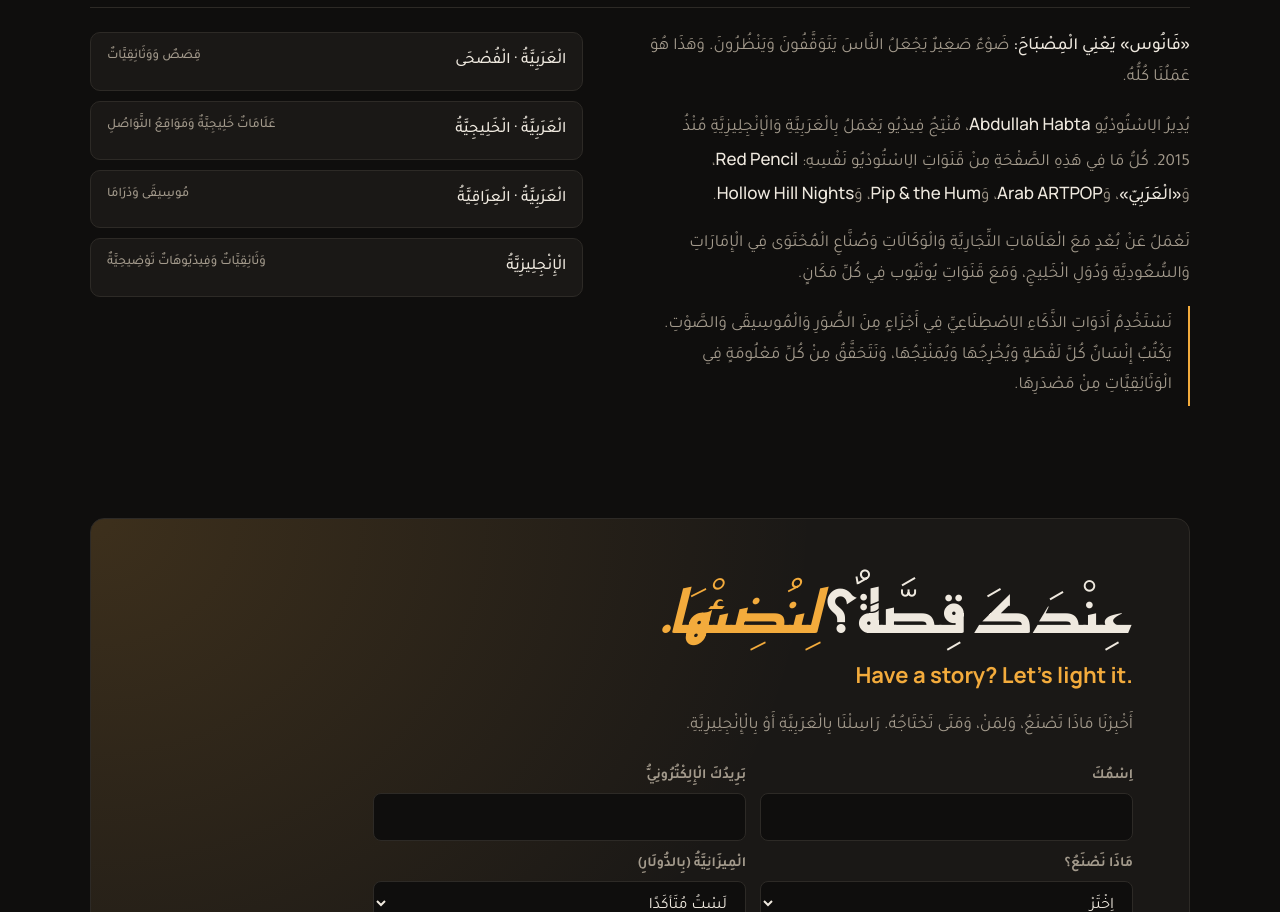
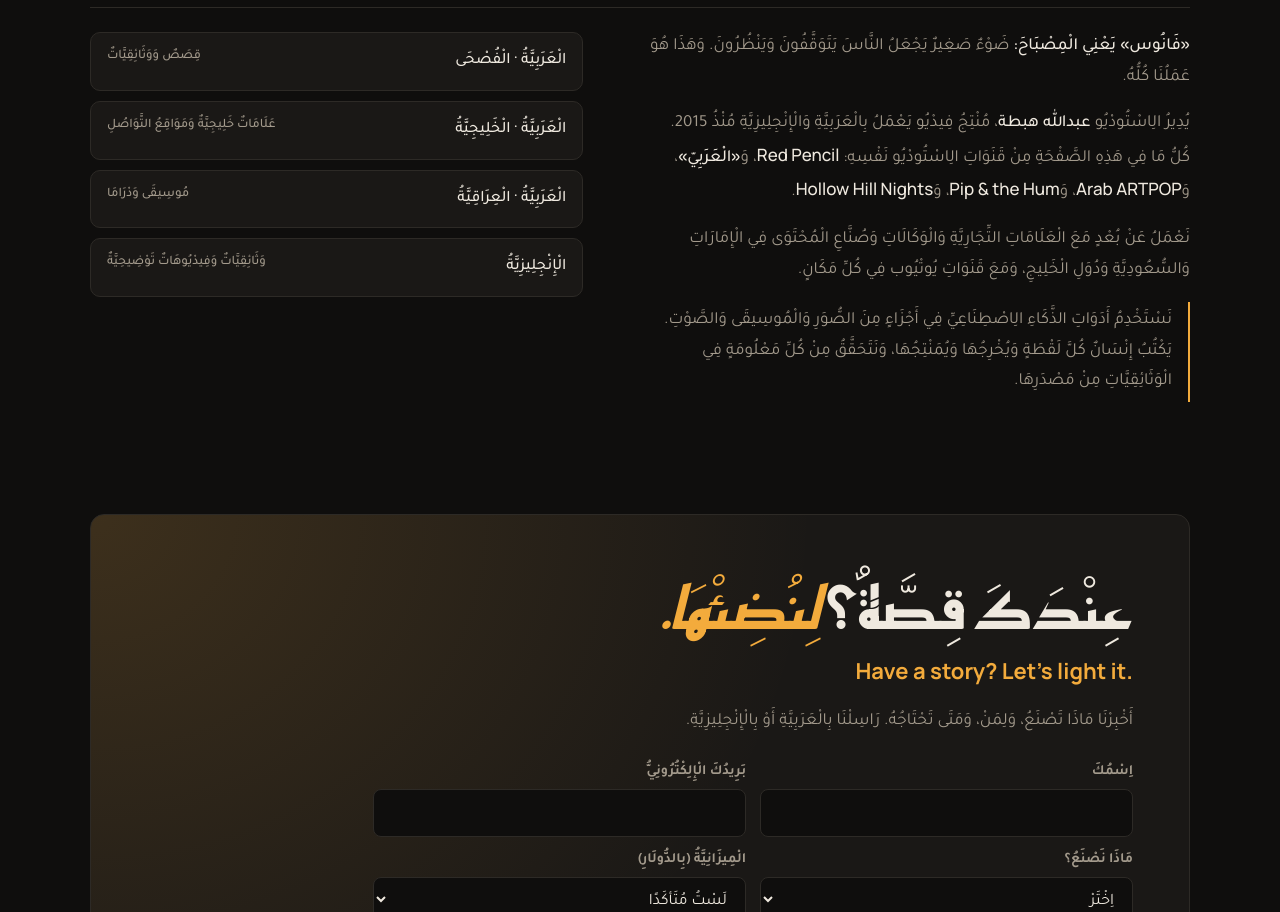
Before and after one commit to marvinhabta/fanusstudio-site, a plain HTML site: page ar/index.html in a window 1280 px wide. Shown: the part 4044-4956 px from the top of the page. Drawn offline with Linux system fonts and the light colour scheme.

Commit message:
Add files via upload

```diff
--- a/ar/index.html
+++ b/ar/index.html
@@ -173,7 +173,7 @@
   <div class="split">
     <div>
       <p><b>«فَانُوس» يَعْنِي الْمِصْبَاحَ:</b> ضَوْءٌ صَغِيرٌ يَجْعَلُ النَّاسَ يَتَوَقَّفُونَ وَيَنْظُرُونَ. وَهَذَا هُوَ عَمَلُنَا كُلُّهُ.</p>
-      <p>يُدِيرُ الِاسْتُودْيُو <b class="en">Abdullah Habta</b>، مُنْتِجُ فِيدْيُو يَعْمَلُ بِالْعَرَبِيَّةِ وَالْإِنْجِلِيزِيَّةِ مُنْذُ 2015. كُلُّ مَا فِي هَذِهِ الصَّفْحَةِ مِنْ قَنَوَاتِ الِاسْتُودْيُو نَفْسِهِ: <b class="en">Red Pencil</b>، وَ<b>«الْعَرَبِيّ»</b>، وَ<b class="en">Arab ARTPOP</b>، وَ<b class="en">Pip &amp; the Hum</b>، وَ<b class="en">Hollow Hill Nights</b>.</p>
+      <p>يُدِيرُ الِاسْتُودْيُو <b>عبدالله هبطة</b>، مُنْتِجُ فِيدْيُو يَعْمَلُ بِالْعَرَبِيَّةِ وَالْإِنْجِلِيزِيَّةِ مُنْذُ 2015. كُلُّ مَا فِي هَذِهِ الصَّفْحَةِ مِنْ قَنَوَاتِ الِاسْتُودْيُو نَفْسِهِ: <b class="en">Red Pencil</b>، وَ<b>«الْعَرَبِيّ»</b>، وَ<b class="en">Arab ARTPOP</b>، وَ<b class="en">Pip &amp; the Hum</b>، وَ<b class="en">Hollow Hill Nights</b>.</p>
       <p>نَعْمَلُ عَنْ بُعْدٍ مَعَ الْعَلَامَاتِ التِّجَارِيَّةِ وَالْوَكَالَاتِ وَصُنَّاعِ الْمُحْتَوَى فِي الْإِمَارَاتِ وَالسُّعُودِيَّةِ وَدُوَلِ الْخَلِيجِ، وَمَعَ قَنَوَاتِ يُوتْيُوب فِي كُلِّ مَكَانٍ.</p>
       <p class="honest">نَسْتَخْدِمُ أَدَوَاتِ الذَّكَاءِ الِاصْطِنَاعِيِّ فِي أَجْزَاءٍ مِنَ الصُّوَرِ وَالْمُوسِيقَى وَالصَّوْتِ. يَكْتُبُ إِنْسَانٌ كُلَّ لَقْطَةٍ وَيُخْرِجُهَا وَيُمَنْتِجُهَا، وَنَتَحَقَّقُ مِنْ كُلِّ مَعْلُومَةٍ فِي الْوَثَائِقِيَّاتِ مِنْ مَصْدَرِهَا.</p>
     </div>
```
